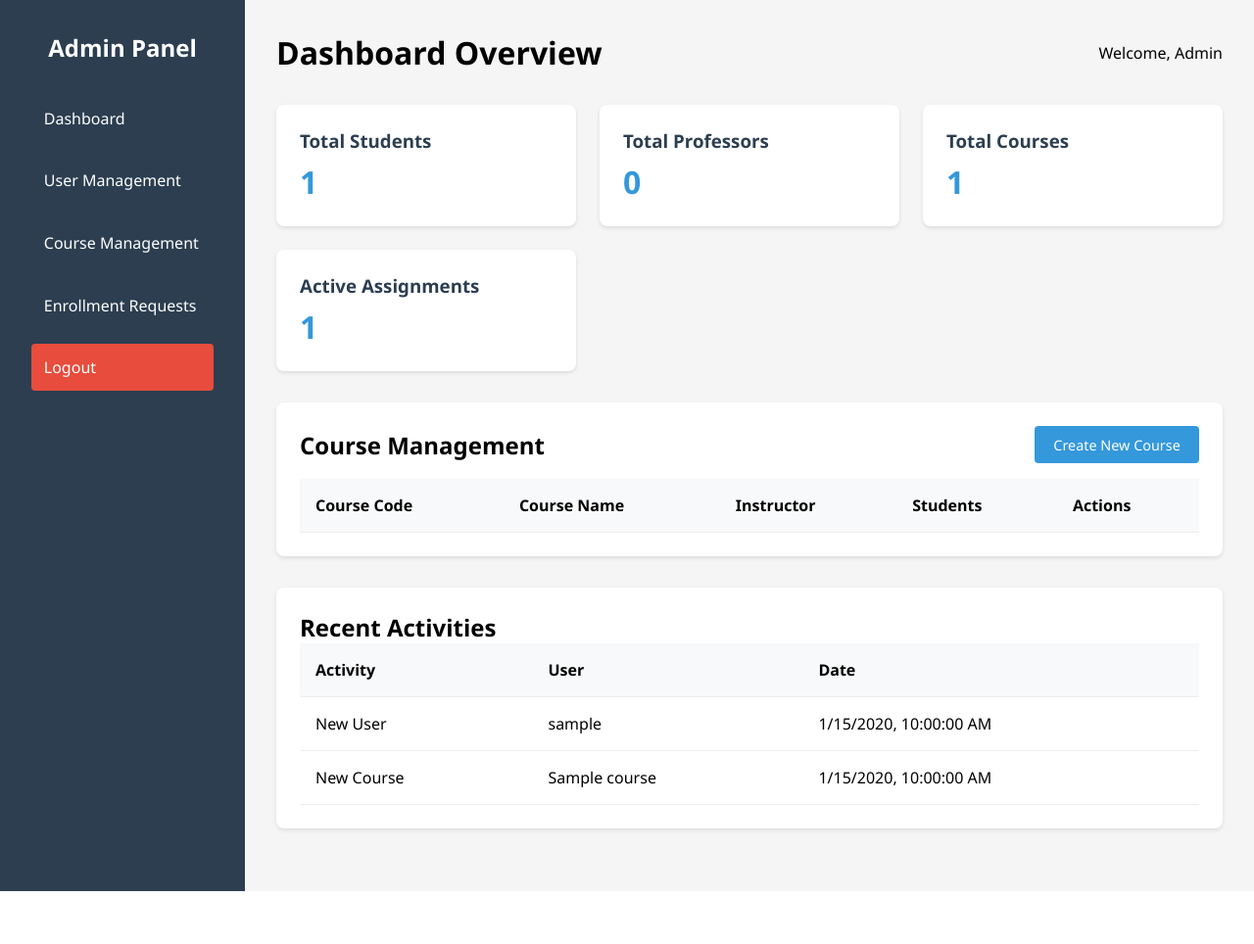
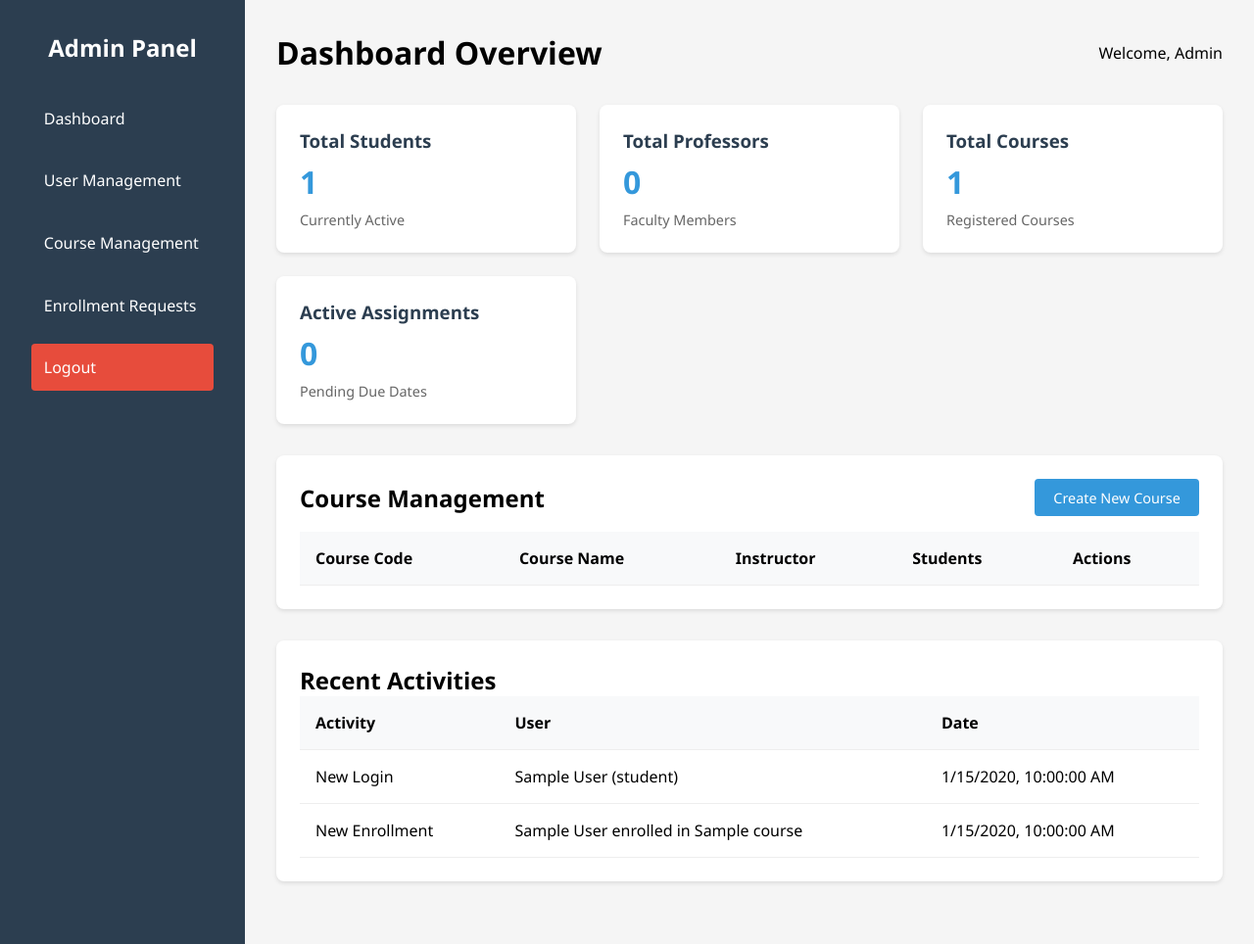
Before and after one commit to Hassan-2k03/Assignment-Portal, a Flask app: page /admin-dashboard-page in a window 1280 px wide. Shown: the whole page at 98% size. Before the commit the page ends 910 px from the top, so only its background shows below. Run offline with Flask 3, Linux system fonts and the light colour scheme; the visitor is signed in with stand-in values (Sample User, id 1); tables that the repository leaves empty hold one stand-in row (values such as "Sample post"); lists and menus that the app fills with data are empty.

Commit message:
now displays live stats on admin page
Co-Authored-By: Arjun Narve <143567036+Arjun-N2603@users.noreply.github.com>

```diff
--- a/Queries/createTb.sql
+++ b/Queries/createTb.sql
@@ -147,3 +147,10 @@
     FOREIGN KEY (CourseID) REFERENCES Course(CourseID),
     UNIQUE KEY unique_request (StudentID, CourseID, Status)
 );
+
+ALTER TABLE User
+ADD COLUMN Active BOOLEAN DEFAULT 1,
+ADD COLUMN LastLogin DATETIME;
+
+ALTER TABLE Assignment
+ADD COLUMN Status VARCHAR(20) DEFAULT 'active';
--- a/routes.py
+++ b/routes.py
@@ -193,38 +193,52 @@
     if session.get('role') != 'admin':
         return jsonify({'message': 'Only admins can access this route'}), 403
 
-    if 'user_id' not in session or session.get('role') != 'admin':
-        return jsonify({'message': 'Unauthorized'}), 401
-
     cursor = mydb.cursor(dictionary=True)
     try:
-        # Get system statistics
+        # Updated statistics query to show all courses
         cursor.execute("""
             SELECT
-                (SELECT COUNT(*) FROM User WHERE Role = 'student') as student_count,
-                (SELECT COUNT(*) FROM User WHERE Role = 'professor') as professor_count,
-                (SELECT COUNT(*) FROM Course) as course_count,
-                (SELECT COUNT(*) FROM Assignment) as assignment_count
+                (SELECT COUNT(*) FROM User WHERE Role = 'student' AND Active = 1) as student_count,
+                (SELECT COUNT(*) FROM User WHERE Role = 'professor' AND Active = 1) as professor_count,
+                (SELECT COUNT(*) FROM Course) as active_courses,
+                (SELECT COUNT(*) FROM Assignment
+                 WHERE DueDate > CURRENT_TIMESTAMP
+                 AND Status = 'active') as active_assignments
         """)
         stats = cursor.fetchone()
 
         # Get recent activities
         cursor.execute("""
-            (SELECT 'New User' as type, Username as detail, CreatedAt as timestamp
-             FROM User ORDER BY UserID DESC LIMIT 5)
+            SELECT * FROM (
+                SELECT 'New Login' as type,
+                       CONCAT(FirstName, ' ', LastName, ' (', Role, ')') as detail,
+                       LastLogin as timestamp
+                FROM User
+                WHERE LastLogin IS NOT NULL
+                ORDER BY LastLogin DESC LIMIT 5
+            ) as logins
             UNION ALL
-            (SELECT 'New Course' as type, CourseName as detail, CreatedAt as timestamp
-             FROM Course ORDER BY CourseID DESC LIMIT 5)
-            ORDER BY timestamp DESC LIMIT 10
+            SELECT * FROM (
+                SELECT 'New Enrollment' as type,
+                       CONCAT(u.FirstName, ' ', u.LastName, ' enrolled in ', c.CourseName) as detail,
+                       e.EnrollmentDate as timestamp
+                FROM Enrollment e
+                JOIN User u ON e.StudentID = u.UserID
+                JOIN Course c ON e.CourseID = c.CourseID
+                ORDER BY e.EnrollmentDate DESC LIMIT 5
+            ) as enrollments
+            ORDER BY timestamp DESC
+            LIMIT 10
         """)
-        recent_activities = cursor.fetchall()
+        activities = cursor.fetchall()
 
         return jsonify({
             'stats': stats,
-            'recent_activities': recent_activities,
+            'recent_activities': activities,
             'admin_name': session.get('username')
         }), 200
     except mysql.connector.Error as err:
+        print(f"Error fetching dashboard data: {err}")
         return jsonify({'message': 'Error fetching dashboard data'}), 500
 
 @app.route('/admin/courses/create', methods=['POST'])
--- a/templates/admin_dashboard.html
+++ b/templates/admin_dashboard.html
@@ -198,6 +198,51 @@
             border: 1px solid #ddd;
             border-radius: 4px;
         }
+
+        .stat-card {
+            position: relative;
+            overflow: hidden;
+            transition: transform 0.3s ease;
+        }
+
+        .stat-card:hover {
+            transform: translateY(-5px);
+        }
+
+        .stat-trend {
+            color: #666;
+            font-size: 0.9rem;
+            margin-top: 0.5rem;
+        }
+
+        .number {
+            animation: countUp 0.5s ease-out;
+        }
+
+        @keyframes countUp {
+            from {
+                opacity: 0;
+                transform: translateY(10px);
+            }
+            to {
+                opacity: 1;
+                transform: translateY(0);
+            }
+        }
+
+        .number-changing {
+            animation: numberUpdate 0.5s ease-out;
+        }
+
+        @keyframes numberUpdate {
+            0% {
+                transform: scale(1.1);
+                color: #2ecc71;
+            }
+            100% {
+                transform: scale(1);
+            }
+        }
     </style>
 </head>
 <body>
@@ -230,18 +275,22 @@
                 <div class="stat-card">
                     <h3>Total Students</h3>
                     <div class="number" id="studentCount">0</div>
+                    <p class="stat-trend">Currently Active</p>
                 </div>
                 <div class="stat-card">
                     <h3>Total Professors</h3>
                     <div class="number" id="professorCount">0</div>
+                    <p class="stat-trend">Faculty Members</p>
                 </div>
                 <div class="stat-card">
                     <h3>Total Courses</h3>
-                    <div class="number" id="courseCount">0</div>
+                    <div class="number" id="activeCourses">0</div>
+                    <p class="stat-trend">Registered Courses</p>
                 </div>
                 <div class="stat-card">
                     <h3>Active Assignments</h3>
-                    <div class="number" id="assignmentCount">0</div>
+                    <div class="number" id="activeAssignments">0</div>
+                    <p class="stat-trend">Pending Due Dates</p>
                 </div>
             </div>
 
@@ -398,6 +447,52 @@
                 event.target.style.display = 'none';
             }
         }
+
+        // Update dashboard data every 5 seconds
+        function updateDashboardData() {
+            fetch('/admin-dashboard')
+                .then(response => response.json())
+                .then(data => {
+                    // Update statistics with animation
+                    updateStatWithAnimation('studentCount', data.stats.student_count);
+                    updateStatWithAnimation('professorCount', data.stats.professor_count);
+                    updateStatWithAnimation('activeCourses', data.stats.active_courses);
+                    updateStatWithAnimation('activeAssignments', data.stats.active_assignments);
+
+                    // Update activities table
+                    updateActivities(data.recent_activities);
+                })
+                .catch(error => console.error('Error:', error));
+        }
+
+        function updateStatWithAnimation(elementId, newValue) {
+            const element = document.getElementById(elementId);
+            const currentValue = parseInt(element.textContent);
+
+            if (currentValue !== newValue) {
+                element.classList.add('number-changing');
+                element.textContent = newValue;
+
+                setTimeout(() => {
+                    element.classList.remove('number-changing');
+                }, 500);
+            }
+        }
+
+        // Call immediately and set interval
+        updateDashboardData();
+        setInterval(updateDashboardData, 5000); // Update every 5 seconds
+
+        function updateActivities(activities) {
+            const tbody = document.querySelector('#activitiesTable tbody');
+            tbody.innerHTML = activities.map(activity => `
+                <tr>
+                    <td>${activity.type}</td>
+                    <td>${activity.detail}</td>
+                    <td>${new Date(activity.timestamp).toLocaleString()}</td>
+                </tr>
+            `).join('');
+        }
     </script>
 </body>
 </html>
```
